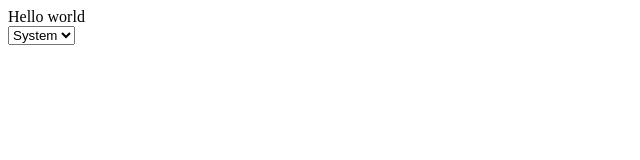
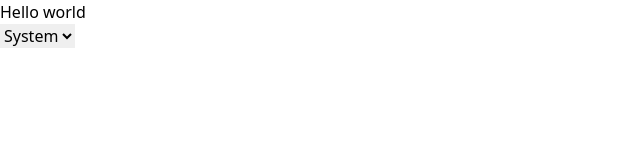
Before and after one commit to oklex/richmun-site-next, a Next.js app: page / in a window 1280 px wide. Shown: the top 160 px of the page, without its empty margins (0-640 px from the left). Built offline with nearby package versions, Linux system fonts and the light colour scheme.

Commit message:
integrated tailwind css

```diff
--- /dev/null
+++ b/globals.css
@@ -0,0 +1,3 @@
+@tailwind base;
+@tailwind components;
+@tailwind utilities;
--- a/package.json
+++ b/package.json
@@ -11,14 +11,17 @@
   "dependencies": {
     "@headlessui/react": "^1.7.17",
     "@heroicons/react": "^2.0.18",
+    "autoprefixer": "^10.4.16",
     "hamburger-react": "^2.5.0",
     "next": "14.0.4",
     "next-themes": "^0.2.1",
     "polished": "^4.2.2",
+    "postcss": "^8.4.32",
     "react": "^18",
     "react-dom": "^18",
     "styled-components": "^5.3.6",
-    "styled-icons": "^10.47.0"
+    "styled-icons": "^10.47.0",
+    "tailwindcss": "^3.3.6"
   },
   "devDependencies": {
     "@types/node": "^20",
--- /dev/null
+++ b/postcss.config.js
@@ -0,0 +1,6 @@
+module.exports = {
+  plugins: {
+    tailwindcss: {},
+    autoprefixer: {},
+  },
+}
--- a/src/pages/_app.js
+++ b/src/pages/_app.js
@@ -1,6 +1,7 @@
 import { ThemeProvider as NextThemeProvider } from "next-themes"
 
 import { GlobalStyle, ThemeProvider } from "@src/themes"
+import "../../globals.css"
 
 function MyApp({ Component, pageProps }) {
     return (
--- /dev/null
+++ b/tailwind.config.js
@@ -0,0 +1,12 @@
+/** @type {import('tailwindcss').Config} */
+module.exports = {
+    content: [
+        "./src/pages/**/*.{js,ts,jsx,tsx}",
+        "./src/components/**/*.{js,ts,jsx,tsx}",
+        "./src/ui-library/**/*.{js,ts,jsx,tsx}",
+    ],
+    theme: {
+        extend: {},
+    },
+    plugins: [],
+}
```
Also changed, not shown: 1 other file (tests, documents, lock files or other folders).
